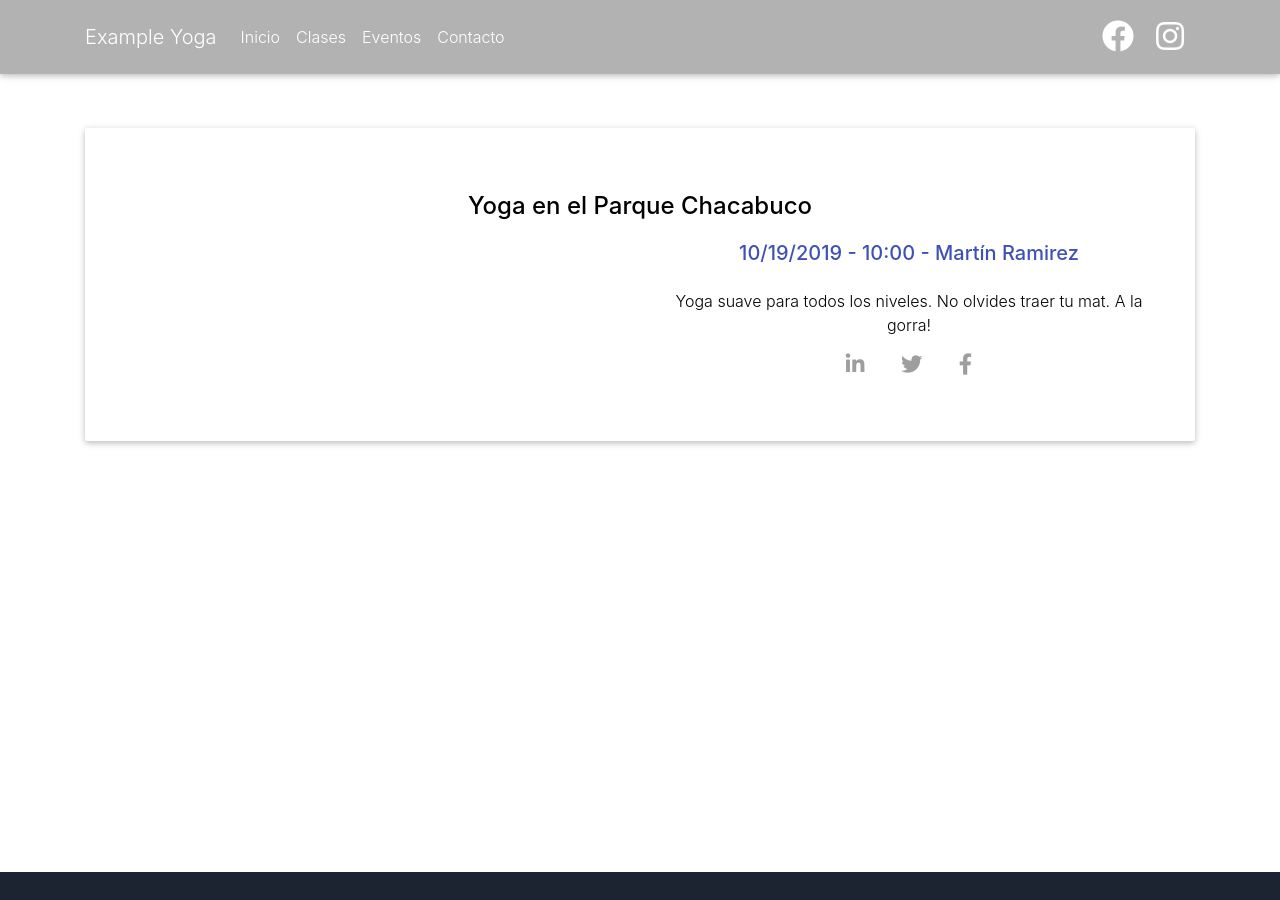
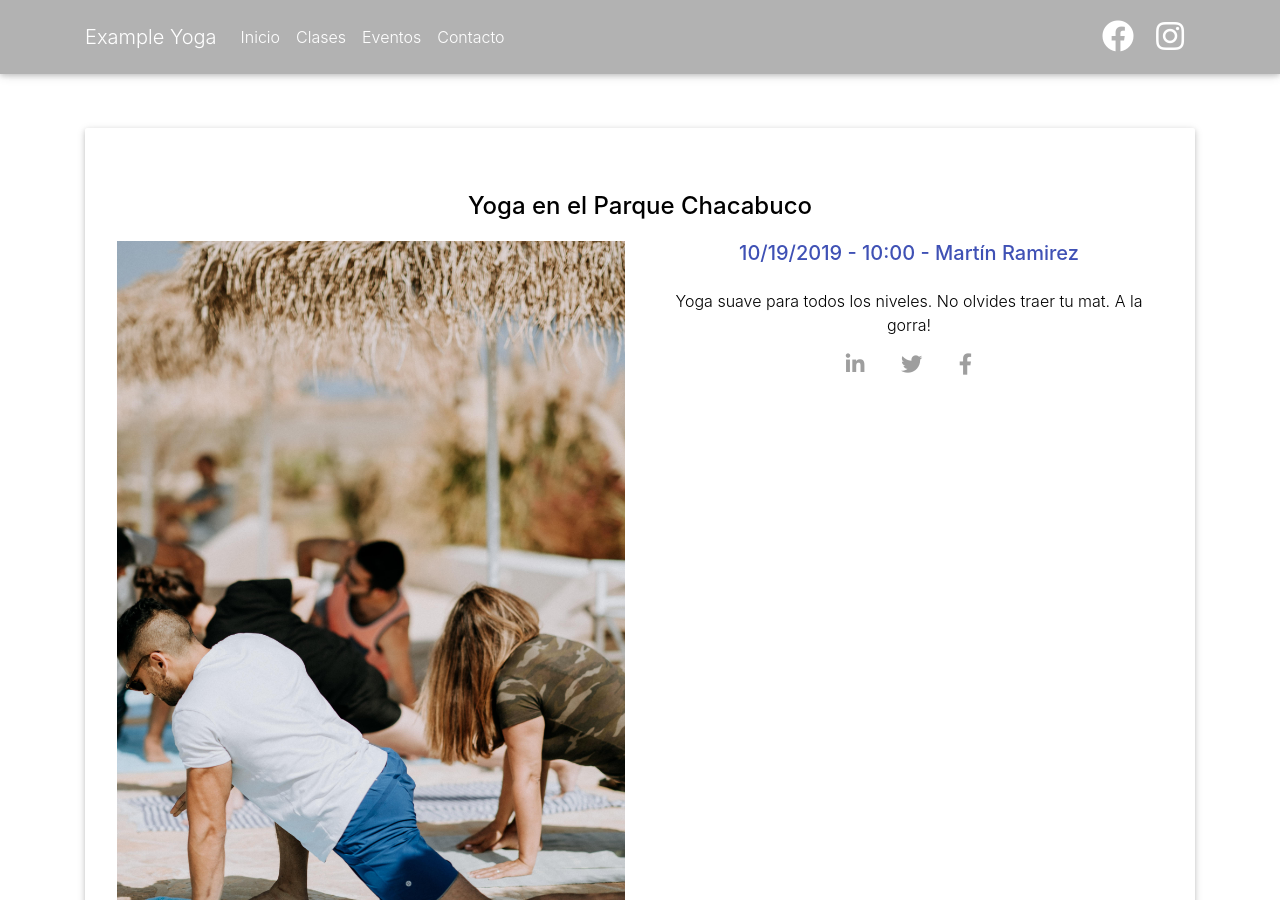
Before and after one commit to JavFr/base-template, a Jekyll site: the page built from _events/YogaEnElParque.md, in a window 1280 px wide and 900 px high. Built offline with Jekyll 4.4.1, drawn with Linux system fonts in a browser that asks for light colours; nearby versions of some CDN libraries.

Commit message:
Event link fixed. Change title lang

```diff
--- a/_config.yml
+++ b/_config.yml
@@ -18,14 +18,14 @@
 # You can create any custom variable you would like, and they will be accessible
 # in the templates via {{ site.myvariable }}.
 
-title: Base Template
+title: Renacer Yoga
 
 email: jav.brustolon@gmail.com
 
 description: >- # this means to ignore newlines until "baseurl:"
-  Base theme template, to start my works
+  Bienvenido a renacer yoga. Somos un centro dedicado al estudio del yoga y de la medicina ayurveda
 
-jumbotron-description: An example of how could be your website
+jumbotron-description: Bienvenido a renacer yoga. Somos un centro dedicado al estudio del yoga y de la medicina ayurveda
 
 baseurl: "/base-template" # the subpath of your site, e.g. /blog
 
--- a/_events/YogaEnElParque.md
+++ b/_events/YogaEnElParque.md
@@ -3,6 +3,7 @@ layout: event
 date: 2019-10-19T10:00:00Z
 teacher: Martín Ramirez
 title: Yoga en el Parque Chacabuco
+back-image: '/assets/images/lessons-groupal.jpg'
 ---
 Yoga suave para todos los niveles. No olvides traer tu mat.
 A la gorra!
--- a/_includes/jumbotron.html
+++ b/_includes/jumbotron.html
@@ -28,7 +28,7 @@
             </p>
           -->
 
-            <a href="#info" class="btn btn-indigo btn-lg">Conocer más
+            <a href="#lessons" class="btn btn-indigo btn-lg">Conocer más
               <i class="fas fa-graduation-cap ml-2"></i>
             </a>
 
--- a/_layouts/event.html
+++ b/_layouts/event.html
@@ -12,7 +12,7 @@ layout: default
         <div class="row">
         <!-- Card image -->
         <div class="col-lg-6 align-self-center">
-          <img src="{{page.back-image}}" class="img-fluid" alt="">
+          <img src="{{ site.baseurl }}{{page.back-image}}" class="img-fluid" alt="">
           <a href="#">
             <div class="mask rgba-white-slight"></div>
           </a>
--- a/_layouts/home.html
+++ b/_layouts/home.html
@@ -113,7 +113,7 @@ layout: default
                         <!-- Text -->
                         <p class="card-text">{{ event.excerpt }}</p>
                         <!-- Button -->
-                        <a href="{{ event.url }}" class="btn btn-primary">Info</a>
+                        <a href="{{ site.baseurl }}{{ event.url }}" class="btn btn-primary">Info</a>
 
                 </div>
             </div>
```
